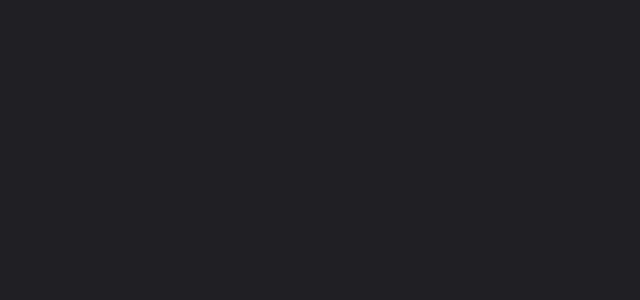
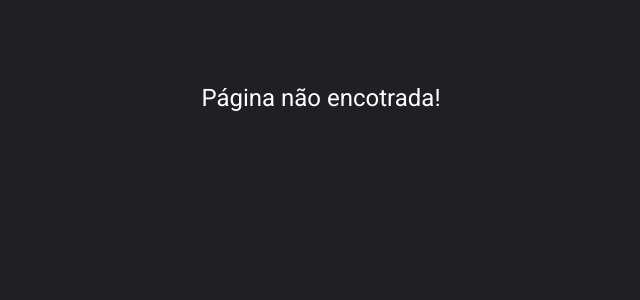
Before and after one commit to alvarobraz/angular-training, an Angular app: page /404 in a window 1280 px wide. Before the commit this address led to /. Shown: the top 300 px of the page, without its empty margins (319-959 px from the left). Built offline with nearby package versions, Linux system fonts and the light colour scheme.

Commit message:
page 404 more errors interceptors

```diff
--- a/src/app/app-routing.module.ts
+++ b/src/app/app-routing.module.ts
@@ -9,6 +9,7 @@ const routes: Routes = [
     path : '',
     loadChildren: () => import('./description/description.module').then(m => m.DescriptionModule)
   },
+  { path : '**', redirectTo: '404', pathMatch: 'full' },
 ];
 
 @NgModule({
--- a/src/app/app.module.ts
+++ b/src/app/app.module.ts
@@ -1,6 +1,6 @@
 import { NgModule } from '@angular/core';
 import { BrowserModule } from '@angular/platform-browser';
-import { HttpClientModule } from '@angular/common/http'
+import { HTTP_INTERCEPTORS, HttpClientModule } from '@angular/common/http'
 import { AppRoutingModule } from './app-routing.module';
 import { BrowserAnimationsModule } from '@angular/platform-browser/animations';
 import { SharedModule } from './shared/shared.module';
@@ -9,7 +9,9 @@ import { FormsModule, ReactiveFormsModule } from '@angular/forms';
 
 import { AppComponent } from './app.component';
 import { HomeModule } from './home/home.module';
-// import { DescriptionModule } from './description/description.module';
+import { ErrorModule } from './error/error.module';
+import { ErrosInterceptor } from './error/erros.interceptor';
+
 
 @NgModule({
   declarations: [
@@ -24,8 +26,15 @@ import { HomeModule } from './home/home.module';
     FormsModule,
     ReactiveFormsModule,
     SharedModule,
+    ErrorModule
   ],
-  providers: [],
+  providers: [
+    {
+      provide: HTTP_INTERCEPTORS,
+      useClass: ErrosInterceptor,
+      multi: true
+    }
+  ],
   bootstrap: [AppComponent]
 })
 export class AppModule { }
--- /dev/null
+++ b/src/app/error/erros.interceptor.ts
@@ -0,0 +1,49 @@
+import { Injectable } from '@angular/core';
+import {
+  HttpRequest,
+  HttpHandler,
+  HttpEvent,
+  HttpInterceptor,
+  HttpErrorResponse
+} from '@angular/common/http';
+import { Observable, catchError, throwError } from 'rxjs';
+import { TransactionsService } from '../services/transactions.service';
+
+@Injectable()
+export class ErrosInterceptor implements HttpInterceptor {
+
+  constructor(
+    private transactionsService: TransactionsService,
+  ) {}
+
+  intercept(
+    request: HttpRequest<HttpErrorResponse>,
+    next: HttpHandler): Observable<HttpEvent<HttpErrorResponse>> {
+
+    return next.handle(request).pipe(
+      catchError((error: HttpErrorResponse) => {
+        let errorMessage = 'Ocorreu um erro desconhecido';
+
+        if (error.error instanceof ErrorEvent) {
+            // Erro do lado do cliente, como uma rede interrompida
+            errorMessage = `Erro do cliente: ${error.error.message}`;
+        } else if (error.status === 404) {
+            // Recurso não encontrado (erro 404)
+            errorMessage = 'Recurso não encontrado';
+        } else if (error.status === 500) {
+            // Erro interno do servidor (erro 500)
+            errorMessage = 'Erro interno do servidor';
+        } else if (error.status === 401) {
+            // Não autorizado (erro 401)
+            errorMessage = 'Você não está autorizado a acessar este recurso';
+        }
+
+        console.error( error);
+        console.error(errorMessage);
+        this.transactionsService.openSnackBar(errorMessage, 'red')
+
+        return throwError (() => new Error('Ops, ocorreu um erro!'));
+       })
+    )
+  }
+}
--- /dev/null
+++ b/src/app/error/page-not-found/page-not-found.component.html
@@ -0,0 +1,5 @@
+<section>
+  <div class="container">
+    <h1>Página não encotrada!</h1>
+  </div>
+</section>
--- /dev/null
+++ b/src/app/error/page-not-found/page-not-found.component.scss
@@ -0,0 +1,31 @@
+:host {
+  section {
+    padding: 0rem 0 7.5rem;
+	}
+  .container {
+    display: flex;
+    height: 100px;
+
+    // background: var(--gray-700);
+
+    justify-content: center;
+    align-items: center;
+    align-content: center;
+    align-self: center;
+
+    width: 100%;
+    max-width: 1120px;
+    margin: 0 auto;
+    // padding: 2.5rem;
+
+    display: flex;
+
+    h1 {
+      font-size: 1.5rem;
+      color: var(--branco);
+
+      padding-top: 7rem;
+    }
+
+  }
+}
```
Also changed, not shown: src/app/error/error-routing.module.ts (added, +13 -0 lines), src/app/error/error.module.ts (added, +18 -0 lines), src/app/error/page-not-found/page-not-found.component.ts (added, +10 -0 lines).
